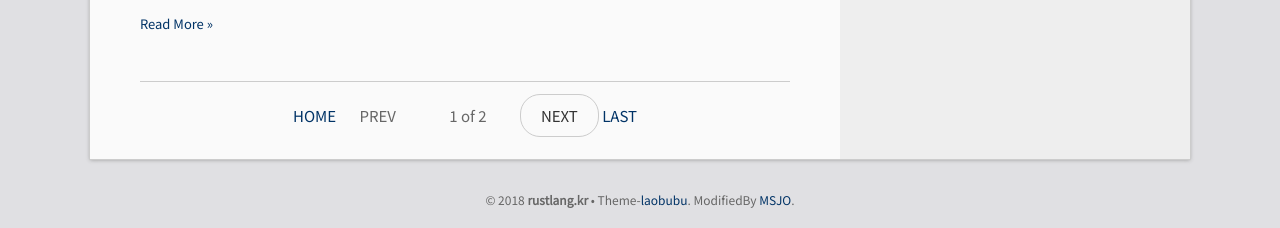
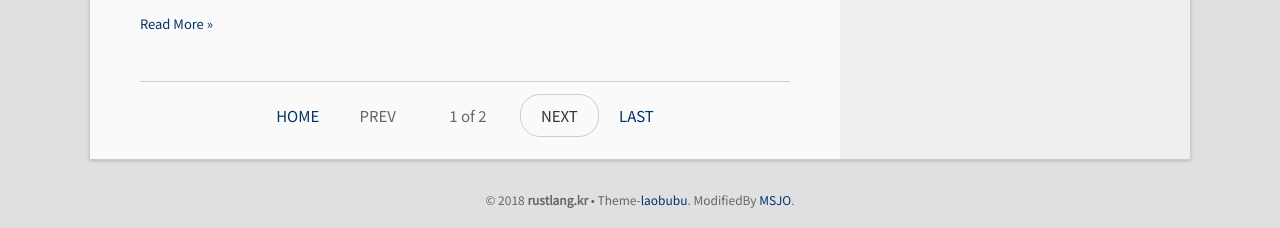
Before and after one commit to DebugJO/rustlang, a Jekyll site: the page built from index.html, in a window 1280 px wide. Shown: the part 2322-2550 px from the top of the page. Built offline with Jekyll 4.4.1, drawn with Linux system fonts in a browser that asks for light colours; the list of posts is cut into pages by our own code.

Commit message:
Update index.html

```diff
--- a/index.html
+++ b/index.html
@@ -33,6 +33,8 @@ layout: default
 <div class="pagination">
   <a href="{{ '/' | relative_url }}" style="text-decoration: none; font-weight: normal;">HOME</a>
 
+  &nbsp;&nbsp;&nbsp;&nbsp;
+
   {% if paginator.previous_page %}
     <a href="{{ paginator.previous_page_path | prepend: site.baseurl }}" class="previous">PREV</a>
   {% else %}
@@ -46,6 +48,8 @@ layout: default
     <span class="next ">NEXT</span>
   {% endif %}
 
+  &nbsp;&nbsp;&nbsp;&nbsp;
+
   {% if paginator.page < paginator.total_pages %}
     {% assign last_url = site.paginate_path | replace: ':num', paginator.total_pages | relative_url %}
     <a href="{{ last_url }}" style="text-decoration: none; font-weight: normal;">LAST</a>
```
